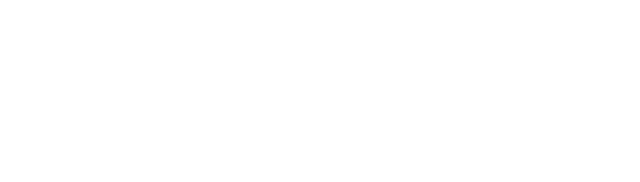
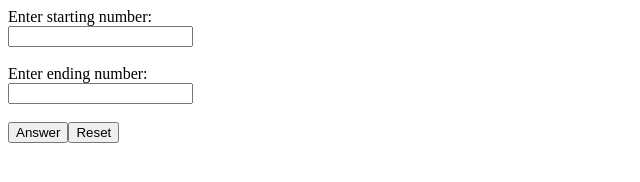
Before and after one commit to kevin-peery/number-summer-ViceWing41, a website: page index.html in a window 1280 px wide. Shown: the whole page, without its empty margins (0-640 px from the left). Drawn offline with Linux system fonts and the light colour scheme.

Commit message:
Add form

```diff
--- a/index.html
+++ b/index.html
@@ -7,6 +7,14 @@
   <title>Number Summer</title>
 </head>
 <body>
+  <form>
+    <label>Enter starting number:</label><br>
+    <input type="number"><br><br>
+    <label>Enter ending number:</label><br>
+    <input type="number"><br><br>
+    <input type="submit" value="Answer"><input type="reset" value="Reset"><br>
+    <output type="number"></output>
+  </form>
   <script src="./scripts.js"></script>
 </body>
 </html>
```
